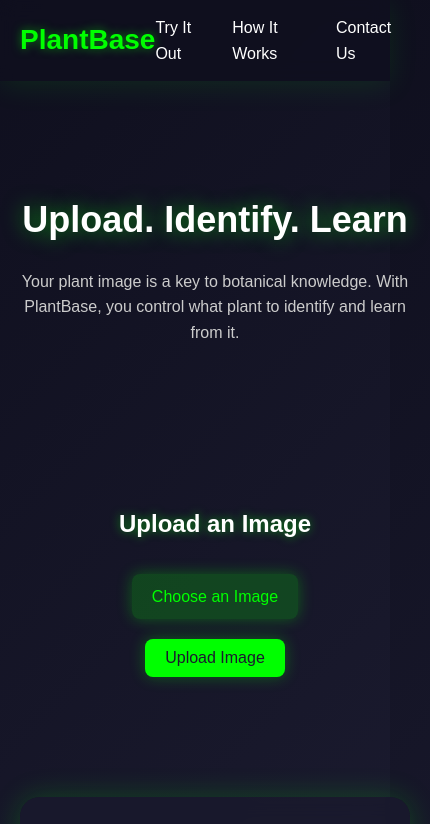
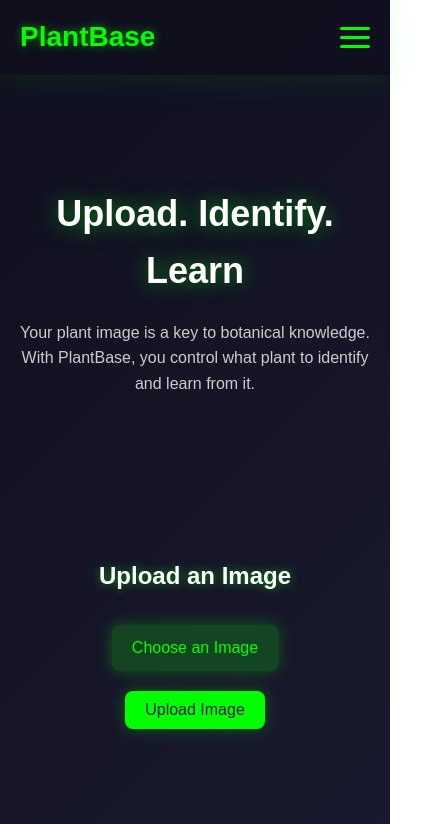
Before and after one commit to BharathV03/PlantBase, a website: page public/index.html in a window 390 px wide. Shown: the top 824 px of the page, 430 px wide, since content can reach past the window. Drawn offline with nearby package versions, Linux system fonts and the light colour scheme.

Commit message:
Made changes for responsiveness

```diff
--- a/public/index.html
+++ b/public/index.html
@@ -11,8 +11,13 @@
     <header>
         <div class="container">
             <div class="logo">PlantBase</div>
+            <button class="mobile-menu-button">
+                <span></span>
+                <span></span>
+                <span></span>
+            </button>
             <nav>
-                <ul>
+                <ul class="nav-menu">
                     <li><a href="#try-it-out">Try It Out</a></li>
                     <li><a href="#how-it-works">How It Works</a></li>
                     <li><a href="#contact-us">Contact Us</a></li>
--- a/public/script.js
+++ b/public/script.js
@@ -1,3 +1,21 @@
+// Mobile menu functionality
+const mobileMenuButton = document.querySelector('.mobile-menu-button');
+const nav = document.querySelector('nav');
+
+mobileMenuButton.addEventListener('click', () => {
+    nav.classList.toggle('active');
+    // Optional: animate hamburger to X
+    mobileMenuButton.classList.toggle('active');
+});
+
+// Close mobile menu when a link is clicked
+document.querySelectorAll('nav a').forEach(link => {
+    link.addEventListener('click', () => {
+        nav.classList.remove('active');
+        mobileMenuButton.classList.remove('active');
+    });
+});
+
 // Handle file selection (for displaying image preview and file name)
 document.getElementById('plantImage').addEventListener('change', function(event) {
     const fileInput = event.target;
--- a/public/styles.css
+++ b/public/styles.css
@@ -10,6 +10,7 @@ body {
     min-height: 100vh;
     display: flex;
     flex-direction: column;
+    position: relative;
 }
 
 .container {
@@ -17,6 +18,7 @@ body {
     max-width: 1200px;
     margin: 0 auto;
     padding: 0 20px;
+    box-sizing: border-box;
 }
 
 /* Header Styles */
@@ -26,6 +28,7 @@ header {
     padding: 15px 0;
     width: 100%;
     box-shadow: 0 4px 30px rgba(0, 255, 0, 0.1);
+    position: relative;
 }
 
 header .container {
@@ -39,6 +42,33 @@ header .container {
     font-weight: bold;
     color: #00ff00;
     text-shadow: 0 0 10px rgba(0, 255, 0, 0.5);
+}
+
+/* Mobile Menu Button */
+.mobile-menu-button {
+    display: none;
+    flex-direction: column;
+    justify-content: space-between;
+    width: 30px;
+    height: 21px;
+    background: transparent;
+    border: none;
+    cursor: pointer;
+    padding: 0;
+    z-index: 10;
+}
+
+.mobile-menu-button span {
+    width: 100%;
+    height: 3px;
+    background-color: #00ff00;
+    border-radius: 3px;
+    transition: all 0.3s ease;
+}
+
+/* Navigation Styles */
+nav {
+    transition: all 0.3s ease;
 }
 
 nav ul {
@@ -64,6 +94,7 @@ nav ul li a:hover {
 /* Main Content */
 main {
     flex: 1 0 auto;
+    width: 100%;
 }
 
 /* Hero Section */
@@ -271,6 +302,18 @@ footer {
     padding: 30px 0;
     width: 100%;
     box-shadow: 0 -4px 30px rgba(0, 255, 0, 0.1);
+    margin-top: auto;
+}
+
+footer .container {
+    display: flex;
+    flex-direction: column;
+    align-items: center;
+    gap: 10px;
+}
+
+footer p {
+    margin: 0;
 }
 
 footer a {
@@ -311,6 +354,46 @@ footer a:hover {
 
 /* Responsive Design */
 @media (max-width: 768px) {
+    /* Mobile Menu Button */
+    .mobile-menu-button {
+        display: flex;
+    }
+
+    /* Navigation */
+    nav {
+        position: absolute;
+        top: 100%;
+        left: 0;
+        width: 100%;
+        background-color: rgba(15, 15, 30, 0.95);
+        padding: 0;
+        max-height: 0;
+        overflow: hidden;
+        transition: max-height 0.3s ease;
+    }
+
+    nav.active {
+        max-height: 300px;
+    }
+
+    nav ul {
+        flex-direction: column;
+        gap: 0;
+        padding: 0;
+    }
+
+    nav ul li {
+        width: 100%;
+        text-align: center;
+    }
+
+    nav ul li a {
+        display: block;
+        padding: 15px;
+        font-size: 16px;
+        border-bottom: 1px solid rgba(0, 255, 0, 0.1);
+    }
+
     .steps-container {
         flex-direction: column;
         align-items: center;
@@ -320,14 +403,6 @@ footer a:hover {
         width: 100%;
         max-width: 300px;
         transform: none !important;
-    }
-
-    nav ul {
-        gap: 15px;
-    }
-
-    nav ul li a {
-        font-size: 16px;
     }
 
     .hero h1 {
```
